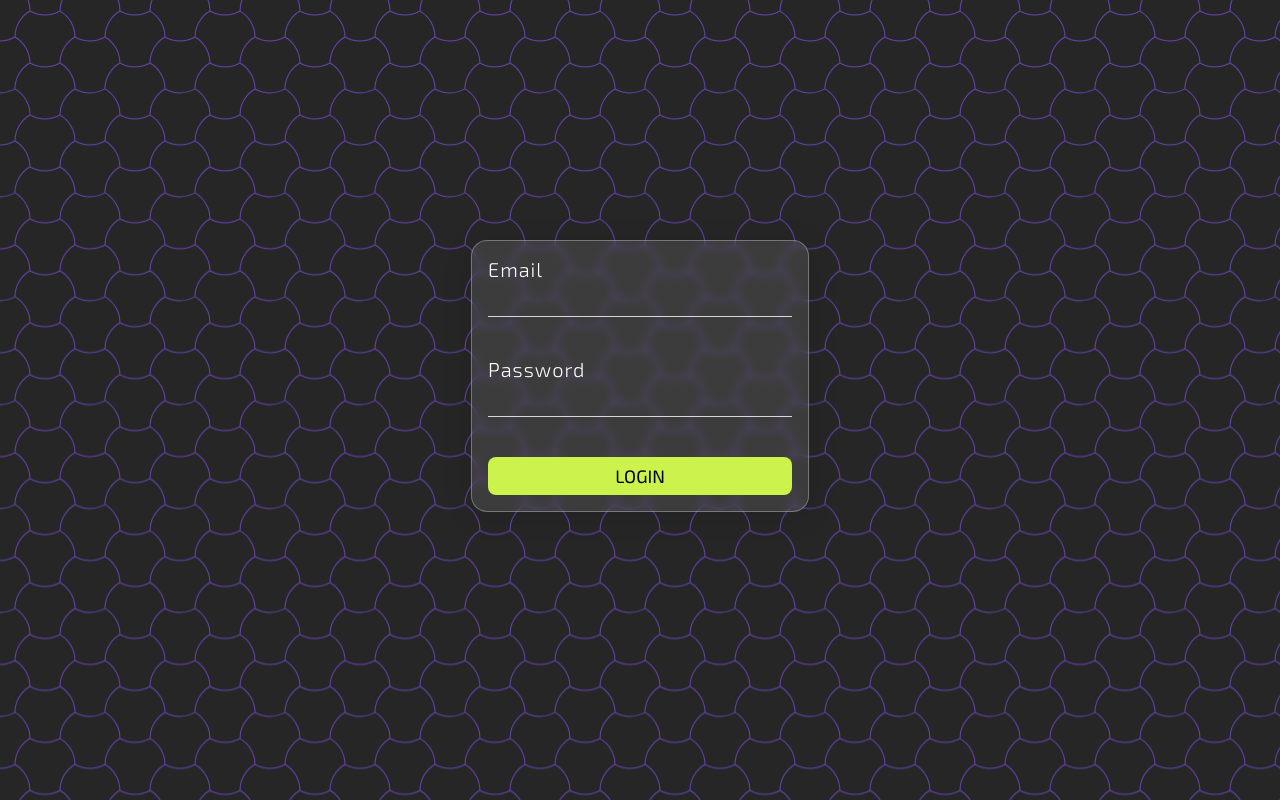
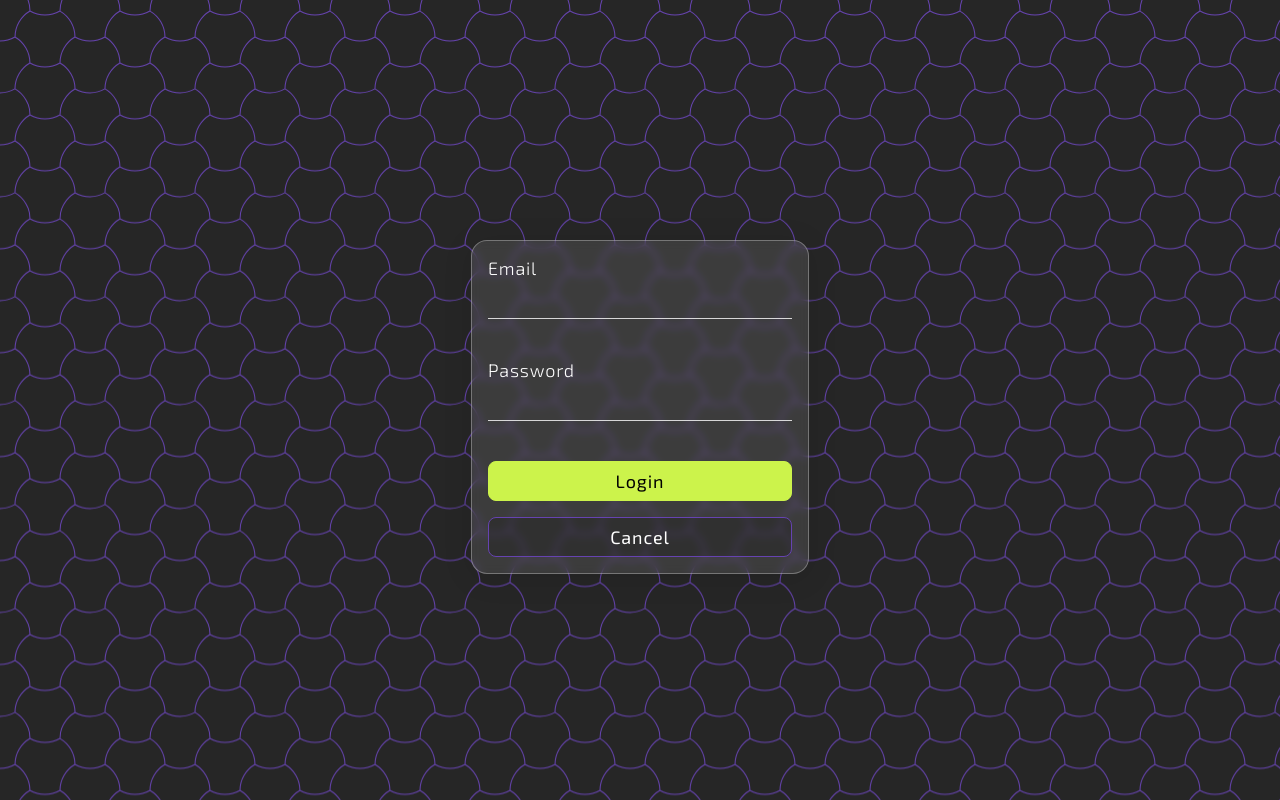
Before and after one commit to konserva93/realwrot, a React app: page /login in a window 1280 px wide. Built offline with nearby package versions, Linux system fonts and the light colour scheme.

Commit message:
minor inputs style changes

```diff
--- a/src/features/auth/Auth.module.scss
+++ b/src/features/auth/Auth.module.scss
@@ -10,12 +10,8 @@
   }
 }
 
-.submit {
-  background: rgba(204, 243, 75, 1);
-  color: #000;
-  text-transform: uppercase;
-
-  &:active {
-    background: rgba(204, 243, 75, 0.8);
-  }
+.buttons {
+  display: flex;
+  flex-direction: column;
+  gap: 16px;
 }
--- a/src/features/auth/Auth.tsx
+++ b/src/features/auth/Auth.tsx
@@ -105,11 +105,17 @@ function Auth({ authAction }: TProps) {
         {formError !== ''
           ? <span>{formError}</span>
           : null}
-        <Button
-          text={authAction === 'register' ? 'Register' : 'Login'}
-          onClick={handleSubmit}
-          className={styles.submit}
-        />
+        <div className={styles.buttons}>
+          <Button
+            text={authAction === 'register' ? 'Register' : 'Login'}
+            onClick={handleSubmit}
+            primary
+          />
+          <Button
+            text="Cancel"
+            onClick={handleSubmit}
+          />
+        </div>
       </Dialog>
     </div>
   );
--- a/src/index.scss
+++ b/src/index.scss
@@ -2,4 +2,5 @@ body {
   margin: 0;
   padding: 0;
   font-family: 'Exo 2', sans-serif;
+  letter-spacing: 0.05em;
 }
--- a/src/ui/Button/Button.module.scss
+++ b/src/ui/Button/Button.module.scss
@@ -5,9 +5,32 @@
   font-size: 18px;
   padding: 8px;
   border: none;
-  font-family: 'Exo 2', sans-serif;
+  font-family: inherit;
+  letter-spacing: 0.05em;
 
   &:hover {
     cursor: pointer;
   }
+
+  &:not(.primary) {
+    background: rgba(0, 0, 0, 0.2);
+    color: #fff;
+    border: 1px solid rgba(102, 67, 177, 1);
+
+    &:active {
+      background: rgba(0, 0, 0, 0.3);
+      border: 1px solid rgba(102, 67, 177, 0.8);
+    }
+  }
 }
+
+.primary {
+  background: rgba(204, 243, 75, 1);
+  border: 1px solid rgba(204, 243, 75, 1);
+  color: #000;
+
+  &:active {
+    background: rgba(204, 243, 75, 0.8);
+    border: 1px solid rgba(204, 243, 75, 0.8);
+  }
+}
--- a/src/ui/Button/Button.tsx
+++ b/src/ui/Button/Button.tsx
@@ -1,25 +1,27 @@
 import { classNames } from '../../utils/styles';
 
 import styles from './Button.module.scss';
+
+const defaultProps = {
+  className: undefined,
+  primary: false,
+};
 
 type TProps = {
   text: string,
   onClick: () => void;
   className?: string;
-};
+  primary?: boolean;
+} & typeof defaultProps;
 
-export function Button({ text, onClick, className }: TProps) {
-  return (
+export const Button = ({ text, onClick, className, primary }: TProps) => (
   <button
     type="button"
     onClick={onClick}
-      className={classNames([styles.button, className])}
+    className={classNames([styles.button, primary ? styles.primary : undefined, className])}
   >
     {text}
   </button>
 );
-}
 
-Button.defaultProps = {
-  className: undefined,
-};
+Button.defaultProps = defaultProps;
--- a/src/ui/Input/Input.module.scss
+++ b/src/ui/Input/Input.module.scss
@@ -1,17 +1,21 @@
 .wrapper {
   .label {
-    margin-bottom: 8px;
+    margin-bottom: 12px;
   }
 }
 
 .input {
   display: block;
   line-height: 24px;
+  font-size: 16px;
   background: none;
   border: none;
   border-bottom: 1px solid rgba(255, 255, 255, 0);
   color: #fff;
   margin: 0;
+  font-family: 'Exo 2', sans-serif;
+  letter-spacing: 0.05em;
+  font-weight: 200;
 
   &:focus, &:focus-visible {
     border: none;
@@ -22,9 +26,8 @@
 
 .label {
   display: block;
-  font-size: 20px;
+  font-size: 18px;
   font-weight: 300;
-  letter-spacing: 1px;
 }
 
 .underline {
```
Also changed, not shown: .eslintrc.json. Lines whose indentation alone changed are shown as unchanged.
